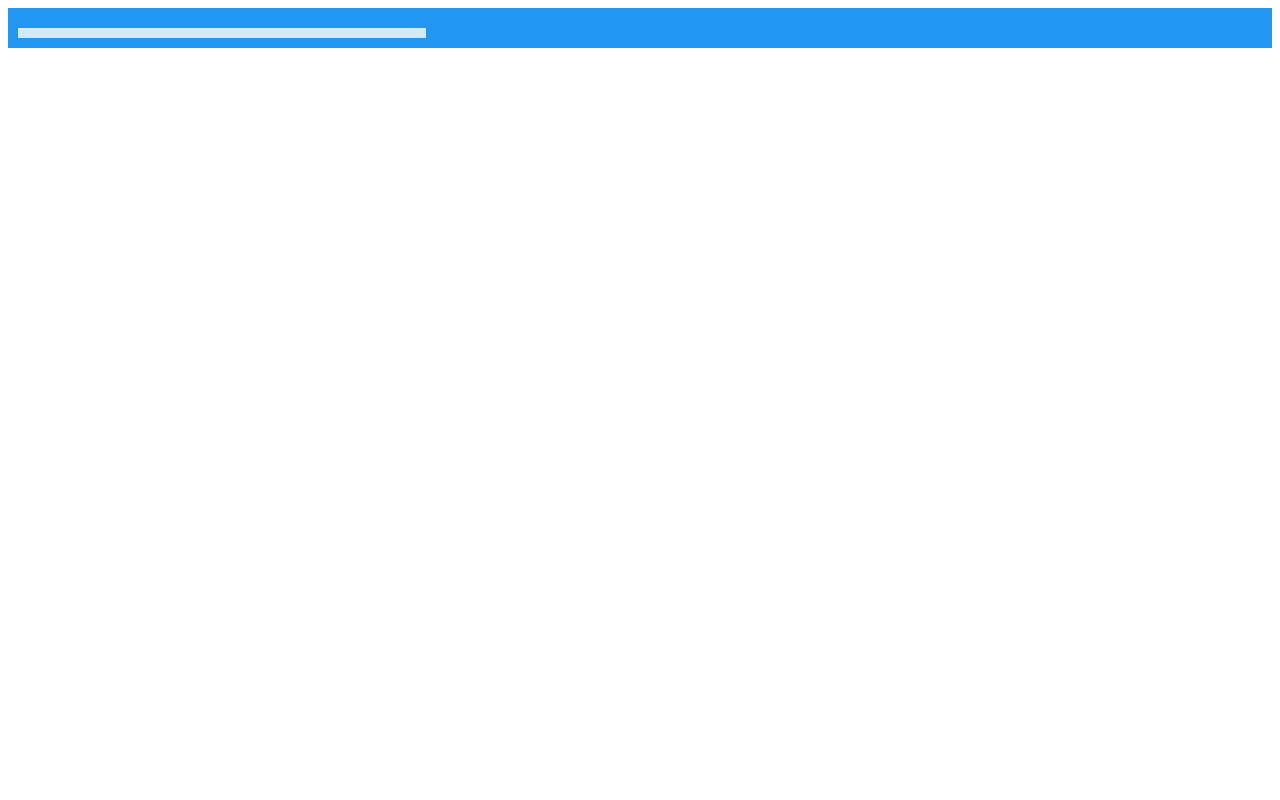
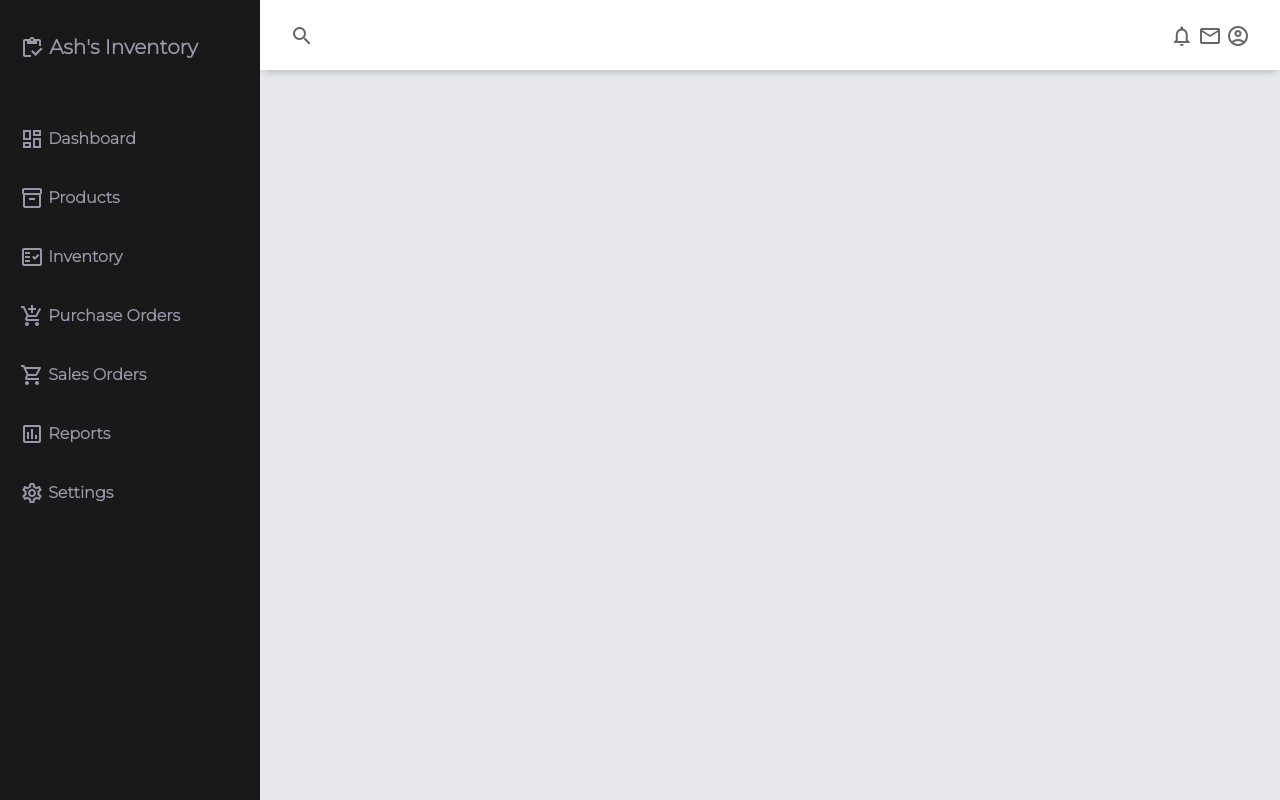
Before and after one commit to asishkghosh/Dashboard-HTML-CSS-JavaScript, a plain HTML site: page index.html in a window 1280 px wide. Drawn offline with Linux system fonts and the light colour scheme.

Commit message:
sidebar section

```diff
--- a/css/styles.css
+++ b/css/styles.css
@@ -1,22 +1,123 @@
-body {}
+body {
+    margin: 0;
+    padding: 0;
+    box-sizing: border-box;
+    background-color:#e6e8ed;
+    color: #666666;
+    font-family: "Montserrat", sans-serif;
+}
+
+.material-icons-outlined {
+    vertical-align: middle;
+    line-height: 1px;
+}
+
+.text-primary {
+    color: #666666;
+}
+
+.text-blue {
+    color: #1e90ff;
+}
+
+.text-red {
+    color: #ff0000;
+}
+
+.text-green {
+    color: #00ff00;
+}
+
+.text-orange {
+    color: #ffa500;
+}
+
+.font-weight-bold {
+    font-weight: 700;
+}
 
 .grid-container {
-  display: grid;
-  grid-template-columns: 1fr 1fr 1fr;
-  grid-template-rows: 1fr 1fr 1fr;
-  grid-gap: 10px;
-  background-color: #2196F3;
-  padding: 10px;
+    display: grid;
+    grid-template-columns: 260px 1fr 1fr;
+    grid-template-rows: 0.2fr 3fr;
+    grid-template-areas:
+        "sidebar header header header"
+        "sidebar main main main";
+    height: 100vh;
 }
 
 .header {
-  grid-column: 1 / 4;
-  grid-row: 1 / 2;
-  background-color: rgba(255, 255, 255, 0.8);
+    grid-area: header;
+    height: 70px;
+    background-color: #ffffff;
+    display: flex;
+    align-items: center;
+    justify-content: space-between;
+    padding: 0 30px 0 30px;
+    box-shadow:  0 6px 7px -4px rgba(0, 0, 0, 0.2);
 }
 
 #sidebar {
-    grid-column: 1 / 2;
-    grid-row: 2 / 4;
-    background-color: rgba(255, 255, 255, 0.8);
+    grid-area: sidebar;
+    background-color: rgb(26, 25, 25);
+    height: 100%;
+    color: #9799ab;
+    overflow-y: auto;
+    transition: all 0.5s ease;
+    -webkit-transition: all 0.5s ease;
+
 }
+
+.menu-icon {
+    display: none;
+}
+
+.sidebar-title {
+    display: flex;
+    align-items: center;
+    justify-content: space-between;
+    padding: 20px 20px 20px 20px;
+    margin-bottom: 30px;
+
+}
+.sidebar-title > span {
+    display:none;
+}
+
+.sidebar-brand {
+    font-size: 20px;
+    font-weight: bolder;
+    text-decoration: none;
+    margin-top: 15px;
+}
+
+.sidebar-list {
+    list-style: none;
+    padding: 0;
+    margin-top: 15px;
+}
+
+.sidebar-list-item {
+    padding: 20px 20px 20px 20px;
+    font-weight: bolder;
+}
+.sidebar-list-item:hover {
+    background-color: #5f6162;
+    color: #ffffff;
+    cursor: pointer;
+}
+
+.sidebar-responsive{
+    display: inline !important;
+    position: absolute;
+}
+
+
+/* ---------- MAIN ---------- */
+
+
+.main-container {
+    grid-area: main;
+    overflow-y: auto;
+    padding: 20px 20px;
+}
--- a/index.html
+++ b/index.html
@@ -1,22 +1,79 @@
 <!DOCTYPE html>
 <html lang="en">
+
 <head>
     <meta charset="UTF-8">
     <meta name="viewport" content="width=device-width, initial-scale=1.0">
     <title>Admin Dashboard</title>
+    <link href="https://fonts.googleapis.com/css2?family=Montserrat:wght@300&display=swap" rel="stylesheet">
+    <link href="https://fonts.googleapis.com/icon?family=Material+Icons+Outlined" rel="stylesheet">
 
     <!-- Custom CSS -->
     <link rel="stylesheet" href="css/styles.css">
 </head>
+
 <body>
 
     <div class="grid-container">
 
         <!-- header -->
-        <header class="header"></header>
+        <header class="header">
+            <div class="menu-icon" onclick="openSidebar()">
+                <span class="material-icons-outlined">menu</span>
+            </div>
+            <div class="header-left">
+                <span class="material-icons-outlined">search</span>
+            </div>
+            <div class="header-right">
+                <span class="material-icons-outlined">notifications</span>
+                <span class="material-icons-outlined">email</span>
+                <span class="material-icons-outlined">account_circle</span>
+            </div>
+        </header>
+
 
         <!-- sidebar -->
-        <aside id="sidebar"></aside>
+        <aside id="sidebar">
+            <div class="sidebar-title">
+                <div class="sidebar-brand">
+                    <span class="material-icons-outlined">inventory</span>
+                    <span>Ash's Inventory</span>
+                </div>
+                <span class="material-icons-outlined" onclick="closeSidebar()">close</span>
+            </div>
+
+            <ul class="sidebar-list">
+                <li class="sidebar-list-item">
+                        <span class="material-icons-outlined">dashboard</span>
+                        <span>Dashboard</span>
+                </li>
+                <li class="sidebar-list-item">
+                        <span class="material-icons-outlined">inventory_2</span>
+                        <span>Products</span>
+                </li>
+                <li class="sidebar-list-item">
+                        <span class="material-icons-outlined">fact_check</span>
+                        <span>Inventory</span>
+                </li>
+                <li class="sidebar-list-item">
+                        <span class="material-icons-outlined">add_shopping_cart</span>
+                        <span>Purchase Orders</span>
+                </li>
+                <li class="sidebar-list-item">
+                        <span class="material-icons-outlined">shopping_cart</span>
+                        <span>Sales Orders</span>
+                </li>
+                <li class="sidebar-list-item">
+                        <span class="material-icons-outlined">poll</span>
+                        <span>Reports</span>
+                </li>
+                <li class="sidebar-list-item">
+                        <span class="material-icons-outlined">settings</span>
+                        <span>Settings</span>
+                </li>
+            </ul>
+
+        </aside>
 
         <!-- main -->
         <main class="main-container"></main>
--- a/js/scripts.js
+++ b/js/scripts.js
@@ -0,0 +1,18 @@
+// Sidebar open/close
+
+var sidebarOpen = false;
+var sidebar = document.getElementById("sidebar");
+
+function openSidebar() {
+  if (!sidebarOpen) {
+    sidebar.classList.add("sidebar-responsive");
+    sidebarOpen = true;
+  }
+}
+
+function closeSidebar() {
+  if (sidebarOpen) {
+    sidebar.classList.remove("sidebar-responsive");
+    sidebarOpen = false;
+  }
+}
```
